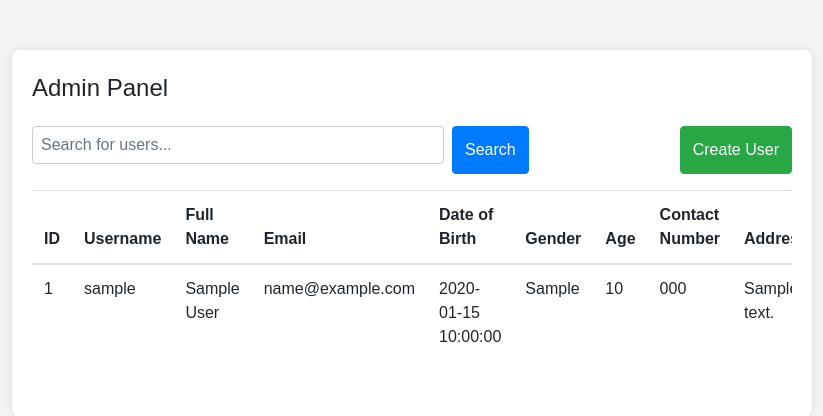
After one commit to Lart101/EventPlaceRental, a PHP site: page /AdminUserAccPanel.php in a window 1280 px wide. The commit adds this page. Shown: the top 416 px of the page, without its empty margins (228-1051 px from the left). Run offline with PHP 8.4, Linux system fonts and the light colour scheme; tables that the repository leaves empty or names only in its code hold one stand-in row (values such as "Sample post"); some libraries are stand-ins or nearby versions.

Commit message:
version 2.2

```diff
--- /dev/null
+++ b/AdminUserAccPanel.php
@@ -0,0 +1,375 @@
+<?php
+$servername = "localhost";
+$username = "root";
+$password = "";
+$dbname = "event_store";
+
+$conn = new mysqli($servername, $username, $password, $dbname);
+
+if ($conn->connect_error) {
+    die("Connection failed: " . $conn->connect_error);
+}
+
+$message = "";
+
+// Create operation
+if ($_SERVER["REQUEST_METHOD"] == "POST" && isset($_POST["create"])) {
+    $username = $_POST["username"];
+    $password = password_hash($_POST["password"], PASSWORD_DEFAULT);
+    $full_name = $_POST["full_name"];
+    $email = $_POST["email"];
+    $date_of_birth = $_POST["date_of_birth"];
+    $gender = $_POST["gender"];
+    $contact_number = $_POST["contact_number"];
+    $address = $_POST["address"];
+
+    // Calculate age from date of birth
+    $dob = new DateTime($date_of_birth);
+    $now = new DateTime();
+    $age = $now->diff($dob)->y;
+
+    // Check if username already exists
+    $check_username_sql = "SELECT * FROM users WHERE username = '$username'";
+    $result = $conn->query($check_username_sql);
+
+    if ($result->num_rows > 0) {
+        $message = "Username '$username' already exists. Please choose a different username.";
+    } else {
+        $sql = "INSERT INTO users (username, password, full_name, email, date_of_birth, gender, age, contact_number, address)
+                VALUES ('$username', '$password', '$full_name', '$email', '$date_of_birth', '$gender', '$age', '$contact_number', '$address')";
+
+        if ($conn->query($sql) === TRUE) {
+            $message = "New user created successfully";
+        } else {
+            $message = "Error: " . $sql . "<br>" . $conn->error;
+        }
+    }
+}
+
+// Update operation
+if ($_SERVER["REQUEST_METHOD"] == "POST" && isset($_POST["update"])) {
+    $id = $_POST["id"];
+    $username = $_POST["username"];
+    $full_name = $_POST["full_name"];
+    $email = $_POST["email"];
+    $date_of_birth = $_POST["date_of_birth"];
+    $gender = $_POST["gender"];
+    $contact_number = $_POST["contact_number"];
+    $address = $_POST["address"];
+
+    // Calculate age from date of birth
+    $dob = new DateTime($date_of_birth);
+    $now = new DateTime();
+    $age = $now->diff($dob)->y;
+
+    $sql = "UPDATE users SET username='$username', full_name='$full_name', email='$email', date_of_birth='$date_of_birth', gender='$gender', age='$age', contact_number='$contact_number', address='$address' WHERE id=$id";
+
+    if ($conn->query($sql) === TRUE) {
+        $message = "User updated successfully";
+    } else {
+        $message = "Error updating user: " . $conn->error;
+    }
+}
+
+// Delete operation
+if (isset($_GET['delete'])) {
+    $id = $_GET['delete'];
+    $sql = "DELETE FROM users WHERE id=$id";
+    if ($conn->query($sql) === TRUE) {
+        $message = "User deleted successfully";
+    } else {
+        $message = "Error deleting user: " . $conn->error;
+    }
+}
+
+// Fetch users
+$users = $conn->query("SELECT * FROM users");
+
+$conn->close();
+?>
+
+<!DOCTYPE html>
+<!DOCTYPE html>
+<html lang="en">
+<head>
+    <meta charset="UTF-8">
+    <meta name="viewport" content="width=device-width, initial-scale=1.0">
+    <title>Admin Panel</title>
+    <link rel="stylesheet" href="https://stackpath.bootstrapcdn.com/bootstrap/4.5.2/css/bootstrap.min.css">
+    <link rel="stylesheet" href="style2.css">
+    <style>
+        .modal-body form {
+            width: 100%;
+        }
+        .modal-body form .form-group {
+            margin-bottom: 15px;
+        }
+        .table-responsive {
+            overflow-x: auto;
+        }
+    </style>
+</head>
+<body>
+    <div class="container">
+        <div class="form-left">
+            <div class="title">Admin Panel</div>
+
+            <?php if ($message != "") { ?>
+                <div class='message'><?php echo $message; ?></div>
+            <?php } ?>
+
+            <div class="user-list">
+                <div class="search-create-container row mb-3">
+                    <div class="search-container col-md-8 d-flex">
+                        <input type="text" id="searchInput" class="form-control mr-2" placeholder="Search for users...">
+                        <button type="button" id="searchButton" class="btn btn-primary btn-custom-large">Search</button>
+                    </div>
+                    <div class="col-md-4 d-flex justify-content-end">
+                        <button type="button" class="btn btn-success btn-custom-large" data-toggle="modal" data-target="#createUserModal">Create User</button>
+                    </div>
+                </div>
+
+                <div class="table-responsive">
+                    <table class="table" id="userTable">
+                        <thead>
+                            <tr>
+                                <th>ID</th>
+                                <th>Username</th>
+                                <th>Full Name</th>
+                                <th>Email</th>
+                                <th>Date of Birth</th>
+                                <th>Gender</th>
+                                <th>Age</th>
+                                <th>Contact Number</th>
+                                <th>Address</th>
+                                <th>Actions</th>
+                            </tr>
+                        </thead>
+                        <tbody>
+                            <?php while ($user = $users->fetch_assoc()) { ?>
+                                <tr>
+                                    <td><?php echo $user['id']; ?></td>
+                                    <td><?php echo $user['username']; ?></td>
+                                    <td><?php echo $user['full_name']; ?></td>
+                                    <td><?php echo $user['email']; ?></td>
+                                    <td><?php echo $user['date_of_birth']; ?></td>
+                                    <td><?php echo $user['gender']; ?></td>
+                                    <td><?php echo $user['age']; ?></td>
+                                    <td><?php echo $user['contact_number']; ?></td>
+                                    <td><?php echo $user['address']; ?></td>
+                                    <td>
+                                        <a href="#" class="edit-user" data-id="<?php echo $user['id']; ?>" data-username="<?php echo $user['username']; ?>" data-full_name="<?php echo $user['full_name']; ?>" data-email="<?php echo $user['email']; ?>" data-date_of_birth="<?php echo $user['date_of_birth']; ?>" data-gender="<?php echo $user['gender']; ?>" data-contact_number="<?php echo $user['contact_number']; ?>" data-address="<?php echo $user['address']; ?>" data-toggle="modal" data-target="#editUserModal">Edit</a>
+                                        <a href="#" class="delete-user" data-id="<?php echo $user['id']; ?>">Delete</a>
+                                    </td>
+                                </tr>
+                            <?php } ?>
+                        </tbody>
+                    </table>
+                </div>
+            </div>
+
+            <!-- Create User Modal -->
+            <div class="modal fade" id="createUserModal" tabindex="-1" role="dialog" aria-labelledby="createUserModalLabel" aria-hidden="true">
+                <div class="modal-dialog" role="document">
+                    <div class="modal-content">
+                        <div class="modal-header">
+                            <h5 class="modal-title" id="createUserModalLabel">Create New User</h5>
+                            <button type="button" class="close" data-dismiss="modal" aria-label="Close">
+                                <span aria-hidden="true">&times;</span>
+                            </button>
+                        </div>
+                        <div class="modal-body">
+                            <form id="createUserForm" method="post" action="">
+                                <input type="hidden" name="create" value="1">
+
+                                <div class="form-group">
+                                    <label for="username">Username:</label>
+                                    <input type="text" id="username" name="username" class="form-control" required>
+                                </div>
+
+                                <div class="form-group">
+                                    <label for="password">Password:</label>
+                                    <input type="password" id="password" name="password" class="form-control" required>
+                                </div>
+
+                                <div class="form-group">
+                                    <label for="full_name">Full Name:</label>
+                                    <input type="text" id="full_name" name="full_name" class="form-control" required>
+                                </div>
+
+                                <div class="form-group">
+                                    <label for="email">Email:</label>
+                                    <input type="email" id="email" name="email" class="form-control" required>
+                                </div>
+
+                                <div class="form-group">
+                                    <label for="date_of_birth">Date of Birth:</label>
+                                    <input type="date" id="date_of_birth" name="date_of_birth" class="form-control" required onchange="calculateAge('createUserForm', 'date_of_birth', 'age')">
+                                </div>
+
+                                <div class="form-group">
+                                    <label for="gender">Gender:</label>
+                                    <select id="gender" name="gender" class="form-control" required>
+                                        <option value="male">Male</option>
+                                        <option value="female">Female</option>
+                                        <option value="other">Other</option>
+                                    </select>
+                                </div>
+
+                                <div class="form-group">
+                                    <label for="contact_number">Contact Number:</label>
+                                    <input type="tel" id="contact_number" name="contact_number" class="form-control" required>
+                                </div>
+
+                                <div class="form-group">
+                                    <label for="address">Address:</label>
+                                    <textarea id="address" name="address" class="form-control" required></textarea>
+                                </div>
+
+                                <input type="hidden" id="age" name="age">
+
+                                <div class="modal-footer">
+                                    <button type="button" class="btn btn-secondary" data-dismiss="modal">Close</button>
+                                    <button type="submit" class="btn btn-primary">Create User</button>
+                                </div>
+                            </form>
+                        </div>
+                    </div>
+                </div>
+            </div>
+
+            <!-- Edit User Modal -->
+            <div class="modal fade" id="editUserModal" tabindex="-1" role="dialog" aria-labelledby="editUserModalLabel" aria-hidden="true">
+                <div class="modal-dialog" role="document">
+                    <div class="modal-content">
+                        <div class="modal-header">
+                            <h5 class="modal-title" id="editUserModalLabel">Edit User</h5>
+                            <button type="button" class="close" data-dismiss="modal" aria-label="Close">
+                                <span aria-hidden="true">&times;</span>
+                            </button>
+                        </div>
+                        <div class="modal-body">
+                            <form id="editUserForm" method="post" action="">
+                                <input type="hidden" name="update" value="1">
+                                <input type="hidden" id="editUserId" name="id">
+
+                                <div class="form-group">
+                                    <label for="editUsername">Username:</label>
+                                    <input type="text" id="editUsername" name="username" class="form-control" required>
+                                </div>
+
+                                <div class="form-group">
+                                    <label for="editFullName">Full Name:</label>
+                                    <input type="text" id="editFullName" name="full_name" class="form-control" required>
+                                </div>
+
+                                <div class="form-group">
+                                    <label for="editEmail">Email:</label>
+                                    <input type="email" id="editEmail" name="email" class="form-control" required>
+                                </div>
+
+                                <div class="form-group">
+                                    <label for="editDateOfBirth">Date of Birth:</label>
+                                    <input type="date" id="editDateOfBirth" name="date_of_birth" class="form-control" required onchange="calculateAge('editUserForm', 'editDateOfBirth', 'editAge')">
+                                </div>
+
+                                <div class="form-group">
+                                    <label for="editGender">Gender:</label>
+                                    <select id="editGender" name="gender" class="form-control" required>
+                                        <option value="male">Male</option>
+                                        <option value="female">Female</option>
+                                        <option value="other">Other</option>
+                                    </select>
+                                </div>
+
+                                <div class="form-group">
+                                    <label for="editContactNumber">Contact Number:</label>
+                                    <input type="tel" id="editContactNumber" name="contact_number" class="form-control" required>
+                                </div>
+
+                                <div class="form-group">
+                                    <label for="editAddress">Address:</label>
+                                    <textarea id="editAddress" name="address" class="form-control" required></textarea>
+                                </div>
+
+                                <input type="hidden" id="editAge" name="age">
+
+                                <div class="modal-footer">
+                                    <button type="button" class="btn btn-secondary" data-dismiss="modal">Close</button>
+                                    <button type="submit" class="btn btn-primary">Save Changes</button>
+                                </div>
+                            </form>
+                        </div>
+                    </div>
+                </div>
+            </div>
+        </div>
+    </div>
+
+    <script src="https://code.jquery.com/jquery-3.5.1.min.js"></script>
+    <script src="https://cdn.jsdelivr.net/npm/@popperjs/core@2.5.4/dist/umd/popper.min.js"></script>
+    <script src="https://stackpath.bootstrapcdn.com/bootstrap/4.5.2/js/bootstrap.min.js"></script>
+
+    <script>
+        function calculateAge(formId, dobId, ageId) {
+            var dob = document.getElementById(dobId).value;
+            var today = new Date();
+            var birthDate = new Date(dob);
+            var age = today.getFullYear() - birthDate.getFullYear();
+            var m = today.getMonth() - birthDate.getMonth();
+            if (m < 0 || (m === 0 && today.getDate() < birthDate.getDate())) {
+                age--;
+            }
+            document.getElementById(ageId).value = age;
+        }
+
+        $(document).ready(function() {
+            // Edit user modal
+            $('.edit-user').on('click', function() {
+                var id = $(this).data('id');
+                var username = $(this).data('username');
+                var full_name = $(this).data('full_name');
+                var email = $(this).data('email');
+                var date_of_birth = $(this).data('date_of_birth');
+                var gender = $(this).data('gender');
+                var contact_number = $(this).data('contact_number');
+                var address = $(this).data('address');
+
+                $('#editUserId').val(id);
+                $('#editUsername').val(username);
+                $('#editFullName').val(full_name);
+                $('#editEmail').val(email);
+                $('#editDateOfBirth').val(date_of_birth);
+                $('#editGender').val(gender);
+                $('#editContactNumber').val(contact_number);
+                $('#editAddress').val(address);
+
+                // Calculate age
+                calculateAge('editUserForm', 'editDateOfBirth', 'editAge');
+            });
+
+            // Delete user
+            $('.delete-user').on('click', function() {
+                var id = $(this).data('id');
+                if (confirm('Are you sure you want to delete this user?')) {
+                    window.location.href = '?delete=' + id;
+                }
+            });
+
+            // Search functionality
+            $('#searchButton').on('click', function() {
+                var value = $('#searchInput').val().toLowerCase();
+                $("#userTable tbody tr").each(function() {
+                    var username = $(this).find('td:nth-child(2)').text().toLowerCase();
+                    var fullName = $(this).find('td:nth-child(3)').text().toLowerCase();
+                    if (username.includes(value) || fullName.includes(value)) {
+                        $(this).show();
+                    } else {
+                        $(this).hide();
+                    }
+                });
+            });
+        });
+    </script>
+</body>
+</html>
--- a/login.php
+++ b/login.php
@@ -82,6 +82,9 @@ $conn->close();
                 </div>
                 <button type="submit" class="btn btn-primary">Login</button>
             </form>
+            <div class="register-link">
+                <p>Don't have an account? <a href="register.php">register</a></p>
+            </div>
         </div>
     </div>
 </div>
```
